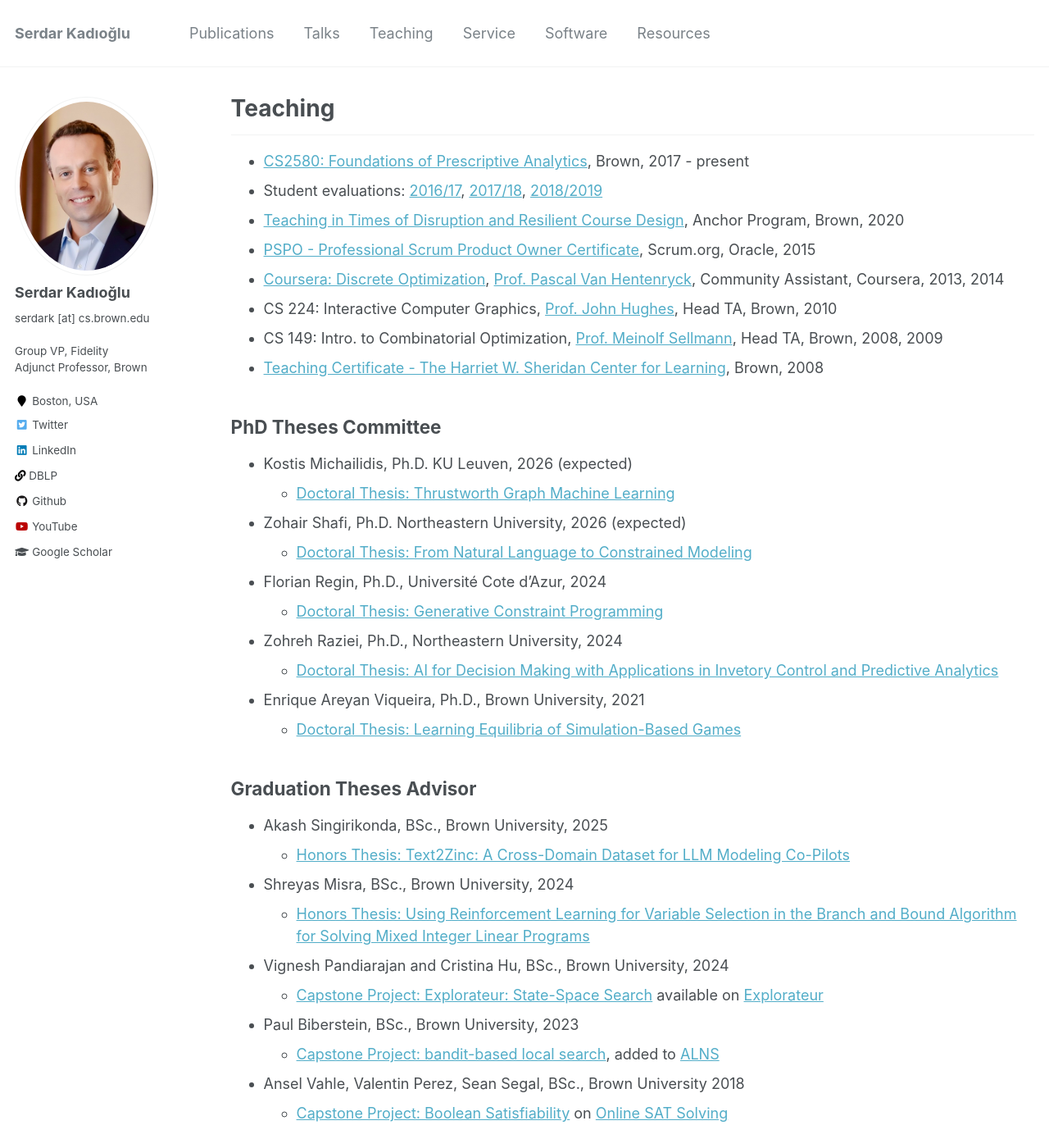
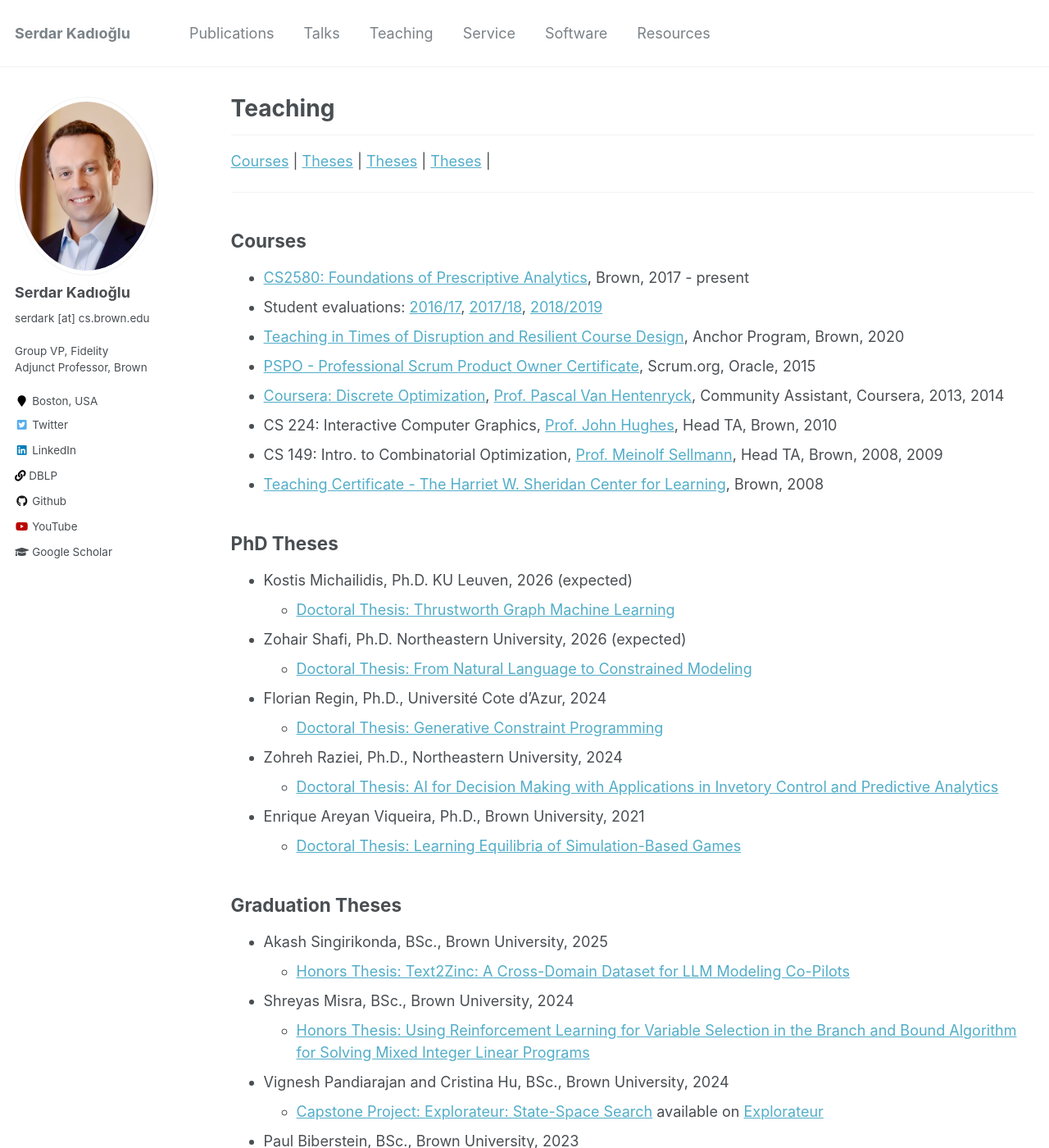
Before and after one commit to skadio/skadio.github.io, a Jekyll site: the page built from _pages/teaching.md, in a window 1280 px wide and 1400 px high. Shown: the whole window at 82% size. Built offline with Jekyll 4.4.1, drawn with Linux system fonts in a browser that asks for light colours.

Commit message:
Update teaching page with new content structure

```diff
--- a/_pages/teaching.md
+++ b/_pages/teaching.md
@@ -7,6 +7,14 @@ author_profile: true
 
 ---
 
+[<a href="https://skadio.github.io/teaching/#courses"><i class="fa fa-file-text-o" aria-hidden="true"></i>Courses</a>](https://skadio.github.io/teaching/#courses) \|
+[<a href="https://skadio.github.io/teaching/#phd-theses"><i class="fa fa-file-pdf-o" aria-hidden="true"></i>Theses</a>](https://skadio.github.io/teaching/#phd-theses) \|
+[<a href="https://skadio.github.io/teaching/#graduation-theses"><i class="fa fa-file-pdf-o" aria-hidden="true"></i>Theses</a>](https://skadio.github.io/teaching/#graduation-theses) \|
+[<a href="https://skadio.github.io/teaching/#student-research"><i class="fa fa-file-pdf-o" aria-hidden="true"></i>Theses</a>](https://skadio.github.io/teaching/#student-research) \|
+
+---
+
+## Courses
 - [CS2580: Foundations of Prescriptive Analytics](https://cs.brown.edu/courses/csci2951-o/), Brown, 2017 - present
 - Student evaluations: [2016/17](https://cs.brown.edu/courses/csci2951-o/2017_spring/2017_spring_evaluations.pdf), [2017/18](https://cs.brown.edu/courses/csci2951-o/2017_fall/2017_fall_evaluations.pdf), [2018/2019](https://thecriticalreview.org/search/CSCI/2951O)
 - [Teaching in Times of Disruption and Resilient Course Design](https://www.brown.edu/sheridan/programs-services/institutes-retreats/anchor), Anchor Program, Brown, 2020
@@ -16,7 +24,7 @@ author_profile: true
 - CS 149: Intro. to Combinatorial Optimization, [Prof. Meinolf Sellmann](https://en.wikipedia.org/wiki/Meinolf_Sellmann), Head TA, Brown, 2008, 2009
 - [Teaching Certificate - The Harriet W. Sheridan Center for Learning](https://www.brown.edu/about/administration/sheridan-center/), Brown, 2008
 
-## PhD Theses Committee
+## PhD Theses
 * Kostis Michailidis, Ph.D. KU Leuven, 2026 (expected)
   * [Doctoral Thesis: Thrustworth Graph Machine Learning]()
 * Zohair Shafi, Ph.D. Northeastern University, 2026 (expected)
@@ -28,7 +36,7 @@ author_profile: true
 * Enrique Areyan Viqueira, Ph.D., Brown University, 2021
   * [Doctoral Thesis: Learning Equilibria of Simulation-Based Games](https://cs.brown.edu/media/filer_public/56/40/56408eea-0a13-499d-816c-f756ed3633b8/areyanviqueiraenrique.pdf)
 
-## Graduation Theses Advisor
+## Graduation Theses
 * Akash Singirikonda, BSc., Brown University, 2025
   * [Honors Thesis: Text2Zinc: A Cross-Domain Dataset for LLM Modeling Co-Pilots]()
 * Shreyas Misra, BSc., Brown University, 2024
```
